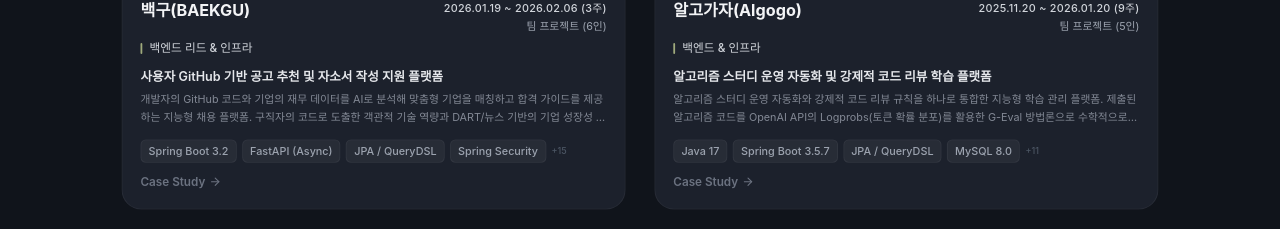
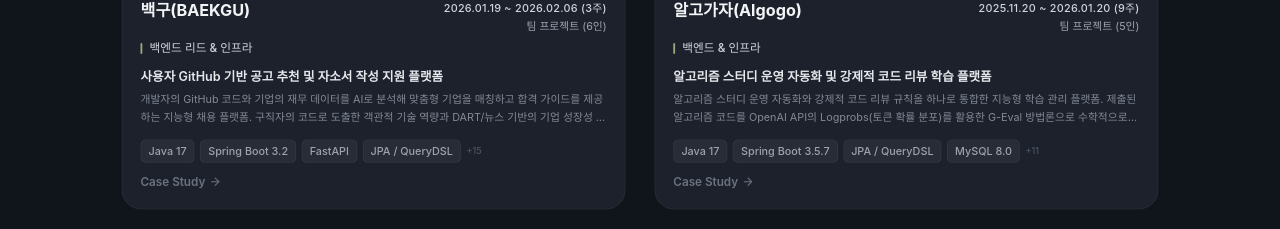
Before and after one commit to go-ring/portfolio, a React (Vite) app: page / in a window 1280 px wide. Shown: the part 1305-1534 px from the top of the page. Built offline with nearby package versions, Linux system fonts and the light colour scheme.

Commit message:
fix: 백구 프로젝트 상세 내용 수정_v4

```diff
--- a/src/data/index.ts
+++ b/src/data/index.ts
@@ -152,10 +152,10 @@ export const projects: Project[] = [
     description:
       "개발자의 GitHub 코드와 기업의 재무 데이터를 AI로 분석해 맞춤형 기업을 매칭하고 합격 가이드를 제공하는 지능형 채용 플랫폼.\n\n구직자의 코드로 도출한 객관적 기술 역량과 DART/뉴스 기반의 기업 성장성 데이터를 통합 분석함. 단순 공고 추천을 넘어 지원자의 기술 지표가 반영된 '근거 중심(Evidence-based) 자기소개서' 생성을 지원하여 취업 시장의 정보 비대칭 문제를 해결함. ([시연 영상](https://drive.google.com/drive/folders/1aGZ_1izpcS2EAyXRVqEqdvG3YkIelbkJ?usp=sharing), [발표 자료](https://drive.google.com/drive/folders/1YyTF5Y8VIFfN4SU8AqsdHednnqFg9xkn?usp=sharing))",
     tech: [
+      "Java 17",
       "Spring Boot 3.2",
-      "FastAPI (Async)",
+      "FastAPI",
       "JPA / QueryDSL",
-      "Spring Security",
       "MySQL 8.0",
       "Redis",
       "AWS EC2 / S3",
```
